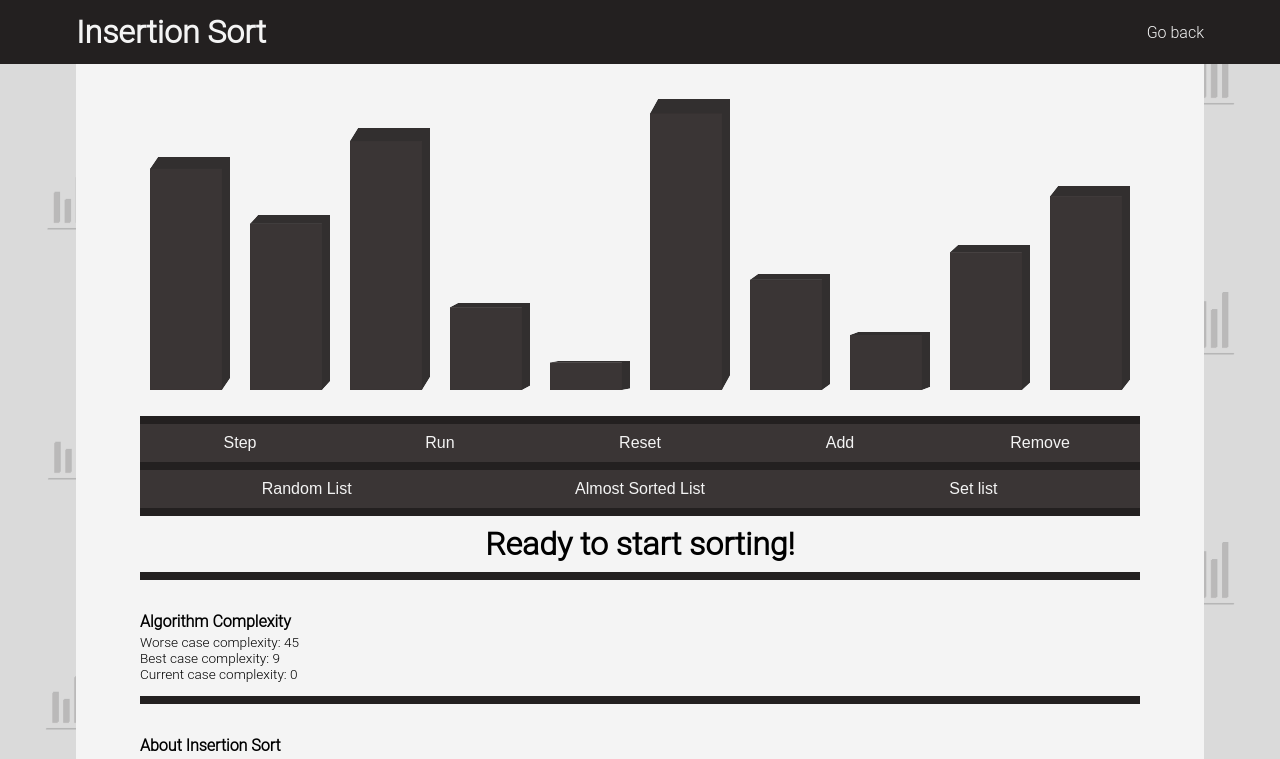
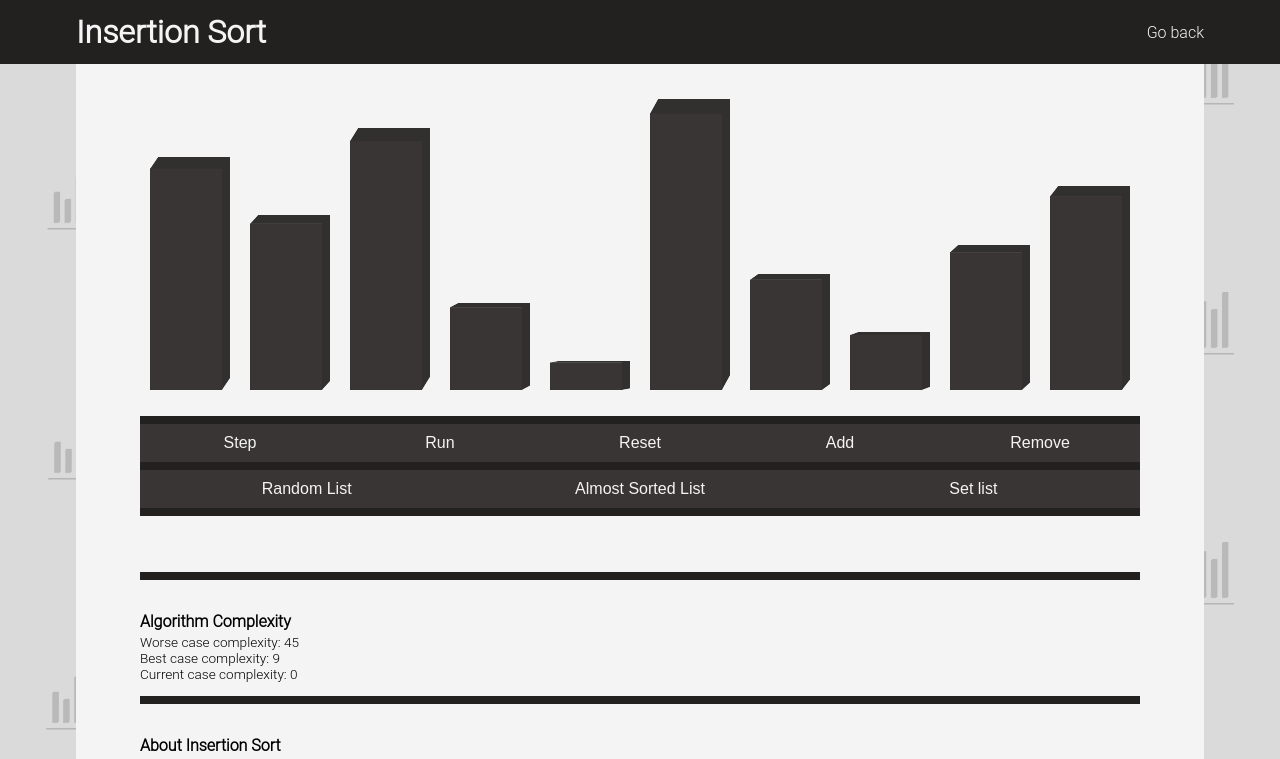
Before and after one commit to OtavioPiza/algorithm-visualizer, a React (Create React App) app: page /#/insertionsort in a window 1280 px wide. Shown: the top 759 px of the page. Built offline with nearby package versions, Linux system fonts and the light colour scheme.

Commit message:
refactoring

```diff
--- a/src/components/ArraySorter.js
+++ b/src/components/ArraySorter.js
@@ -159,7 +159,7 @@ const ArraySorter = ({ sortingAlgorithm, barList = arrayManager.getRandomList(10
         <BottomBar />
 
         <div className="Status">
-          <h1>{running ? 'Running!' : currentState[0].algorithmStatus}</h1>
+          <h1>{running ? 'Running!' : currentState[0].message}</h1>
         </div>
 
         <BottomBar />
```
